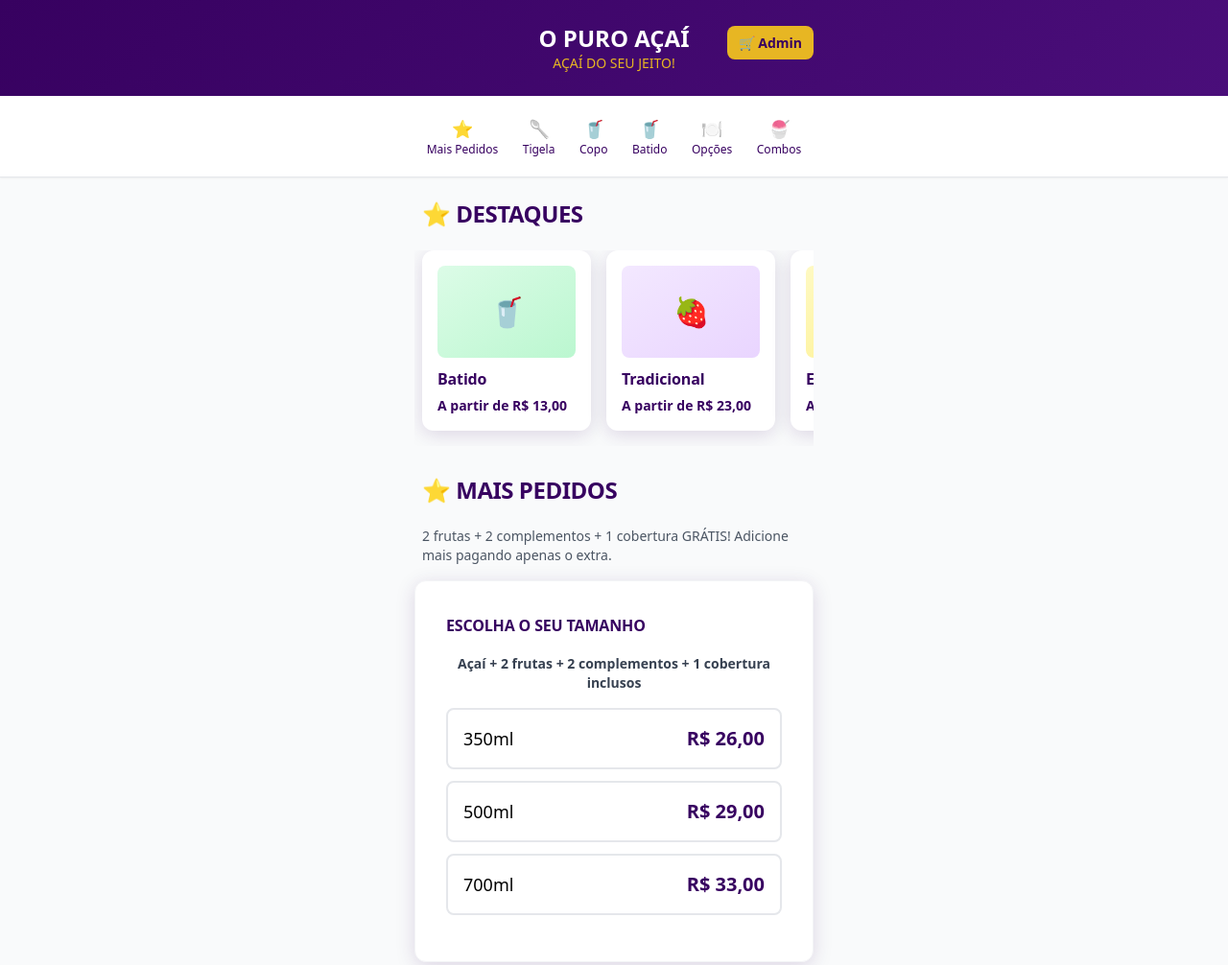
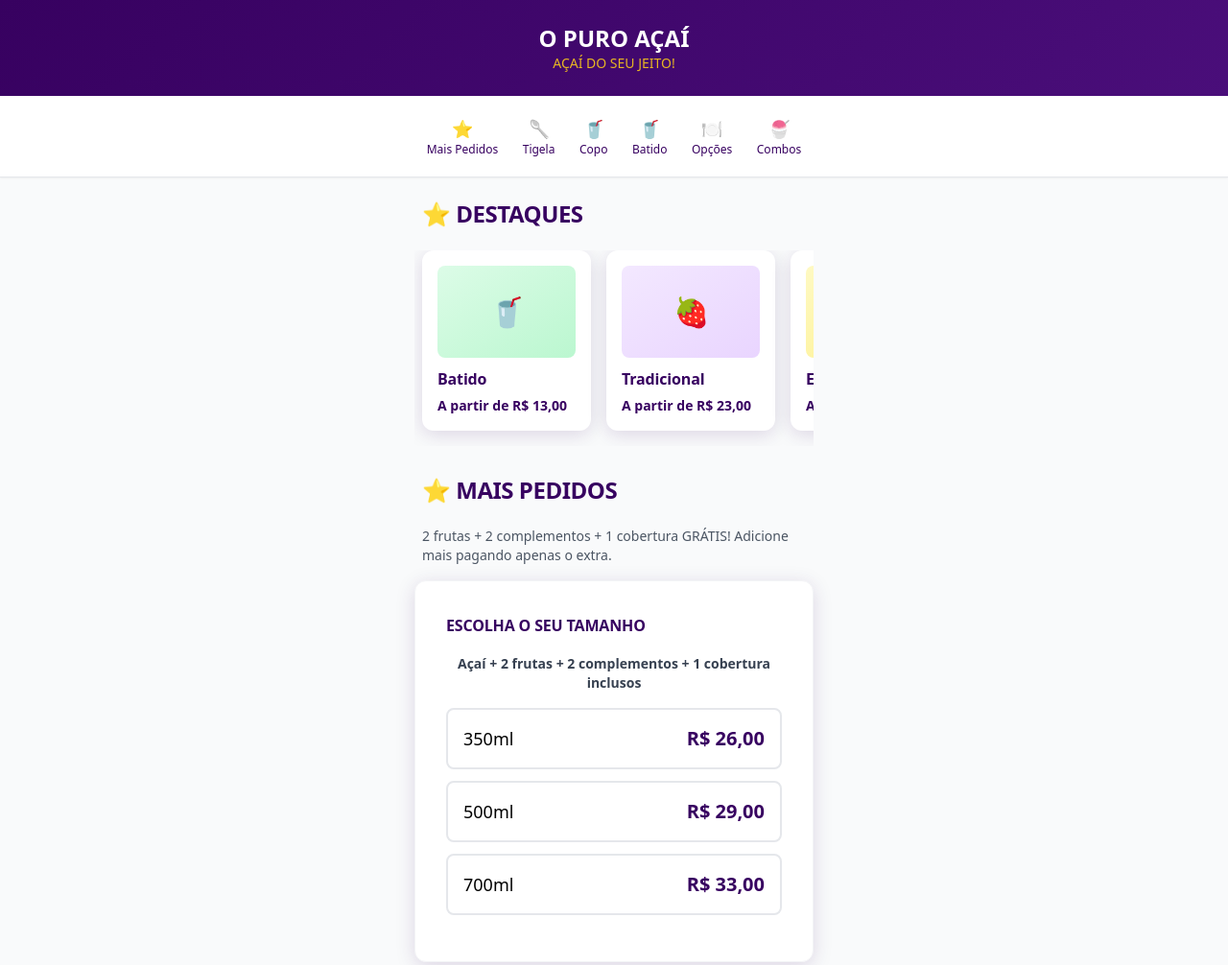
Before and after one commit to guilherme039/opuroacai, a plain HTML site: page Project/index_test.html in a window 1280 px wide. Shown: the top 1006 px of the page at 96% size. Drawn offline with nearby package versions, Linux system fonts and the light colour scheme.

Commit message:
Rota_separada

```diff
--- a/Project/index_test.html
+++ b/Project/index_test.html
@@ -14,16 +14,9 @@
   <div class="min-h-full"><!-- Header -->
    <header class="gradient-bg text-white sticky top-0 z-50">
     <div class="max-w-md mx-auto px-4 py-6">
-     <div class="relative">
-      <div class="text-center">
-       <h1 class="text-2xl font-bold">O PURO AÇAÍ</h1>
-       <p class="text-secondary text-sm font-medium">AÇAÍ DO SEU JEITO!</p>
-      </div>
-      <div class="absolute right-0 top-0">
-       <a href="admin.html" class="bg-secondary text-primary px-3 py-2 rounded-lg text-sm font-bold hover:bg-yellow-500 transition-colors">
-        🛒 Admin
-       </a>
-      </div>
+     <div class="text-center">
+      <h1 class="text-2xl font-bold">O PURO AÇAÍ</h1>
+      <p class="text-secondary text-sm font-medium">AÇAÍ DO SEU JEITO!</p>
      </div>
     </div>
    </header><!-- Top Menu -->
```
